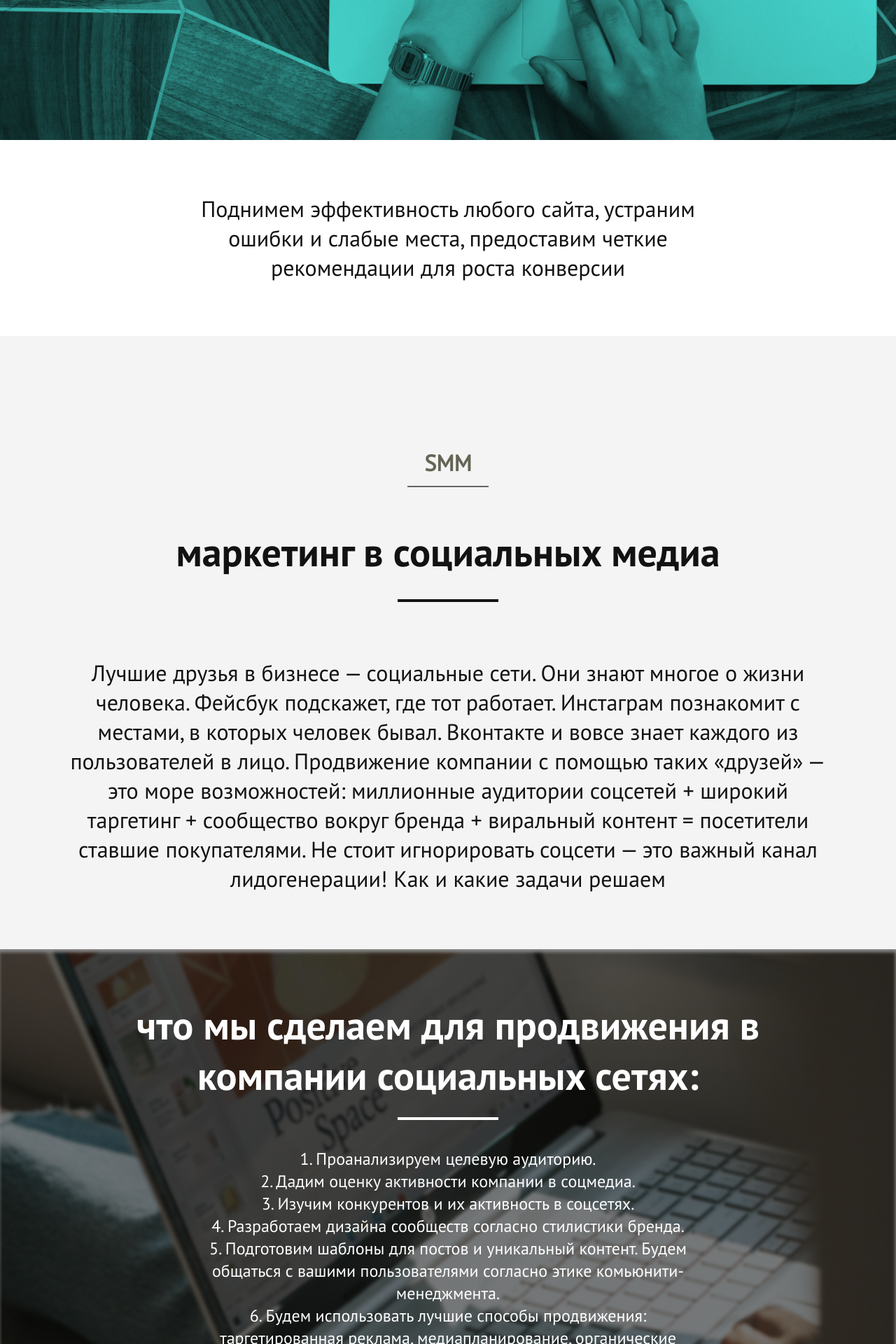
After one commit to kstdbrv/reactLab, a Django app: page /internet-marketing/smm/ in a window 1280 px wide. The commit adds this page. Shown: the part 600-2520 px from the top of the page at 70% size. Run offline with Django 3.2, Linux system fonts and the light colour scheme.

Commit message:
add SMM page

```diff
--- a/RUSALMA/main/templates/main/header.html
+++ b/RUSALMA/main/templates/main/header.html
@@ -49,6 +49,15 @@
         </div>
     </div>
     {% elif '/digital-strategy/' in request.path %}
+    <div class="breadcrumb">
+        <div class="bla">
+            <span>ᐳ</span>
+            <h1><a href="{% url 'internet_marketing' %}">интернет-маркетинг</a></h1>
+            <span>ᐳ</span>
+            <h1><a href="{{ request.get_full_path }}" class="active_header">{{ crumb }}</a></h1>
+        </div>
+    </div>
+    {% elif '/smm/' in request.path %}
     <div class="breadcrumb">
         <div class="bla">
             <span>ᐳ</span>
@@ -120,7 +129,7 @@
                             <li class="item_li"><a href="{% url 'seo' %}">— SEO</a></li>
                             <li class="item_li"><a href="{% url 'context_advert' %}">— контекстная реклама</a></li>
 
-                            <li class="item_li"><a href="">— SMM</a></li>
+                            <li class="item_li"><a href="{% url 'smm' %}">— SMM</a></li>
                             <li class="item_li"><a href="">— продвижение мобильного приложения</a></li>
                         </ul>
                 </li>
--- /dev/null
+++ b/RUSALMA/main/templates/main/smm.html
@@ -0,0 +1,129 @@
+{% extends 'main/main.html' %}
+{% load static %}
+    {% block style %}
+  <link rel="stylesheet" href="{% static '/css/smm_style.css' %}">
+  {% endblock %}
+  {% block content %}
+      {% include 'main/preview.html' %}
+      <div class="short-description">
+          <span>Поднимем эффективность любого сайта, устраним ошибки и слабые места, предоставим
+              четкие рекомендации для роста конверсии</span>
+      </div>
+  <div class="media">
+    <div class="container">
+      <div class="media__inner">
+        <h5 class="media__statment">
+          SMM
+         </h5>
+         <div class="media__statment-line"></div>
+         <h3 class="media__title">
+          маркетинг в социальных медиа
+         </h3>
+         <div class="media__title-line"></div>
+         <p class="media__text">
+          Лучшие друзья в бизнесе — социальные сети.
+          Они знают многое о жизни человека. Фейсбук
+          подскажет, где тот работает. Инстаграм познакомит
+          с местами, в которых человек бывал. Вконтакте и
+          вовсе знает каждого из пользователей в лицо.
+          Продвижение компании с помощью таких «друзей» —
+          это море возможностей: миллионные аудитории
+          соцсетей + широкий таргетинг + сообщество
+          вокруг бренда + виральный контент = посетители
+          ставшие покупателями. Не стоит игнорировать
+          соцсети — это важный канал лидогенерации!
+          Как и какие задачи решаем
+         </p>
+      </div>
+    </div>
+  </div>
+
+  <div class="works">
+    <div class="container">
+      <div class="works__inner">
+         <h3 class="works__title">
+          что мы сделаем для продвижения в компании
+          социальных сетях:
+         </h3>
+         <div class="works__title-line"></div>
+         <ul class="works__text">
+          <li>1.	Проанализируем целевую аудиторию.</li>
+          <li>2.	Дадим оценку активности компании в соцмедиа.</li>
+          <li>3.	Изучим конкурентов и их активность в соцсетях.</li>
+          <li>4.	Разработаем дизайна сообществ согласно стилистики бренда.</li>
+          <li>5.	Подготовим шаблоны для постов и уникальный контент. Будем общаться с вашими пользователями согласно этике комьюнити-менеджмента.</li>
+          <li>6.	Будем использовать лучшие способы продвижения: таргетированная реклама, медиапланирование, органические размещения, работа с блогерами и др.</li>
+         </>
+      </div>
+    </div>
+  </div>
+
+  <div class="block-info">
+    <div class="container">
+      <p class="block-info__text">
+        Вы получите подробный анализ каналов коммуникаций,
+        ваша компания получит широкий охват упоминания,
+        больше переходов на сайт, больше вовлеченности клиентов,
+        лиды продажи и конверсии.
+      </p>
+    </div>
+  </div>
+
+  <div class="stages_work">
+    <h2>этапы работ</h2>
+    <div class="border_h2"></div>
+    <div class="stages">
+        <div class="card">
+        <span>1 аналитика</span>
+        <p>Каждый наш SEO-проект включает общий анализ сайта, исследование конкурентной среды в популярных поисковых системах.
+                Мы используем передовые решения в качестве инструментов аналитики, позволяющих нашим специалистам эффективно работать с вашими данными.</p>
+        </div>
+        <div class="card">
+        <div class="img">
+            <object data="{% static '/images/backgrounds/smm/svg-1.svg' %}"></object>
+        </div>
+        </div>
+        <div class="card">
+            <div class="img">
+                <object data="{% static '/images/backgrounds/smm/svg-2.svg' %}"></object>
+            </div>
+        </div>
+        <div class="card">
+        <span>2 стратегия</span>
+        <p>Мы составляем карту проекта, включающую в себя полный список необходимых вам SEO-работ на период от 6 до 12 месяцев,
+            прогнозируем ежемесячный результат поискового трафика и ТОП позиций.</p>
+        </div>
+        <div class="card">
+        <span>3 контроль</span>
+        <p>Мы всегда начеку - будем отслеживать промежуточные результаты и корректировать SEO-стратегию каждые 3-4 месяца.
+                Гарантируем, что с нашей стороны все работы будут выполнены точно по плану.</p>
+        </div>
+        <div class="card">
+            <div class="img">
+                <object data="{% static '/images/backgrounds/smm/svg-3.svg' %}"></object>
+            </div>
+        </div>
+        <div class="card">
+            <div class="img">
+                <object data="{% static '/images/backgrounds/smm/svg-4.svg' %}"></object>
+            </div>
+        </div>
+        <div class="card">
+        <span>4 оптимизация</span>
+        <p>Наша работа — это не только составление рекомендаций, но и их реализация.
+                Подготовим исходные прототипы или рабочие макеты как отдельных блоков, так и новых целевых страниц.</p>
+        </div>
+        <div class="card">
+        <span>5 отчет</span>
+        <p>Строим отчетность по вашему проекту на основе ваших потребностей и целевых KPI: дают возможность
+            адаптировать отчетную систему к вашему проекту, с интеграцией статистики и системы мониторинга позиций.</p>
+        </div>
+        <div class="card">
+            <div class="img">
+                <object data="{% static '/images/backgrounds/smm/svg-5.svg' %}"></object>
+            </div>
+        </div>
+    </div>
+  </div>
+  {% include 'main/portfolio_works.html' %}
+{% endblock %}
--- a/RUSALMA/main/urls.py
+++ b/RUSALMA/main/urls.py
@@ -15,6 +15,7 @@ urlpatterns = [
     path('internet-marketing/usability/', views.usability, name='usability'),
     path('internet-marketing/seo/', views.seo, name='seo'),
     path('internet-marketing/context-advert/', views.context_advert, name='context_advert'),
+    path('internet-marketing/smm/', views.smm, name='smm'),
 
     path('web-development/', views.web_development, name='web_development'),
     path('web-development/chat-bots/', views.chat_bots, name='chat_bots'),
--- a/RUSALMA/main/views.py
+++ b/RUSALMA/main/views.py
@@ -194,3 +194,14 @@ def web_development(request):
         'image': image,
     }
     return render(request, 'main/web-development.html', context)
+
+
+def smm(request):
+    crumb = 'SMM'
+    image = '../../static/images/backgrounds/smm/bg-image.png'
+
+    context = {
+        'crumb': crumb,
+        'image': image,
+    }
+    return render(request, 'main/smm.html', context)
--- /dev/null
+++ b/RUSALMA/static/css/smm_style.css
@@ -0,0 +1,402 @@
+a {
+  color: black;
+  text-decoration: none;
+}
+
+.logo>a>svg>path {
+  fill: black;
+}
+
+footer {
+  background-color: #F4F4F4;
+}
+
+body {
+  margin: 0;
+  font-family: 'PT-Sans';
+  font-weight: 400;
+  width: 100%;
+  overflow-x: hidden;
+  font-style: normal;
+  color: #121212;
+}
+
+*, *:before, *:after {
+  box-sizing: border-box;
+}
+
+h1, h2, h3, h4, h5, h6 {
+  margin: 0;
+  font-size: inherit;
+}
+
+p {
+  margin: 0;
+}
+
+a {
+  text-decoration: none;
+  color: inherit;
+  display: inline-block;
+}
+
+ul, li {
+  margin: 0;
+  padding: 0;
+  list-style-type: none;
+}
+
+.container {
+  padding: 0 2vh;
+}
+
+@font-face {
+  font-family: 'PT-Sans';
+  src: url("../fonts/PT-Sans/PTS55F.ttf") format("truetype");
+  font-weight: 400;
+  font-style: normal;
+  font-display: swap;
+}
+
+@font-face {
+  font-family: 'PT-Sans-Bold';
+  src: url("../fonts/PT-Sans/PTS75F.ttf") format("truetype");
+  font-weight: 600;
+  font-style: bold;
+  font-display: swap;
+}
+
+/* short-discription */
+
+.short-description {
+  height: 35vh;
+  display: flex;
+  justify-content: center;
+  align-items: center;
+  font-size: 4vh;
+}
+
+.short-description>span {
+  display: block;
+  text-align: center;
+  width: 60%;
+}
+
+
+/* block-title */
+.block-title__text {
+  display: flex;
+  align-items: center;
+  min-height: 35vh;
+  font-size: 4vh;
+  text-align: center;
+  padding: 3vh 5vh;
+  max-width: 155vh;
+  margin: 0 auto;
+}
+
+/* block media */
+.media {
+  background: #F4F4F4;
+}
+
+.media__inner {
+  display: flex;
+  flex-direction: column;
+  align-items: center;
+  text-align: center;
+}
+
+.media__statment {
+  font-size: 4vh;
+  color: #656556;
+  margin-bottom: 1.5vh;
+  margin-top: 20vh;
+}
+
+.media__statment-line {
+  width: 14.5vh;
+  height: 0.2vh;
+  background-color: #656565;
+  margin-bottom: 7vh;
+}
+
+.media__title {
+  font-family: 'PT-Sans-Bold';
+  font-size: 7vh;
+  color: #121212;
+  margin-bottom: 3vh;
+  text-align: center;
+  margin: 0 auto;
+  margin-bottom: 4vh;
+}
+
+.media__title-line {
+  width: 18vh;
+  height: 0.5vh;
+  background-color: #121212;
+  margin-bottom: 10vh;
+}
+
+.media__text {
+  font-size: 4vh;
+  color: #121212;
+  padding-bottom: 10vh;
+  max-width: 135vh;
+}
+
+/* block works */
+.works {
+  background-image: linear-gradient(to top, rgba(18, 18, 18, 0.5), rgba(18, 18, 18, 0.5)), url("../images/backgrounds/smm/bg-works.png");
+  background-attachment: fixed;
+  background-repeat: no-repeat;
+  background-size: cover;
+  background-position: center;
+  padding: 9vh 0 9vh;
+  display: flex;
+  flex-direction: column;
+  align-items: center;
+  color: #FFFFFF;
+}
+
+.works__inner {
+  display: flex;
+  flex-direction: column;
+  align-items: center;
+  text-align: center;
+}
+
+.works__title {
+  font-family: 'PT-Sans-Bold';
+  font-size: 7vh;
+  margin-bottom: 3vh;
+  width: 140vh;
+}
+
+.works__title-line {
+  width: 18vh;
+  height: 0.5vh;
+  background-color: #fff;
+  margin-bottom: 5vh;
+}
+
+.works__text {
+  font-size: 3vh;
+  max-width: 135vh;
+  width: 86vh;
+  line-height: 4vh;
+}
+
+/* block info */
+.block-info {
+  background: #F4F4F4;
+}
+
+.block-info__text {
+  display: flex;
+  align-items: center;
+  min-height: 35vh;
+  font-size: 4vh;
+  text-align: center;
+  padding: 3vh 10vh;
+  padding-bottom: 6vh;
+  max-width: 155vh;
+  margin: 0 auto;
+}
+
+/* short-discription */
+.stages {
+  max-width: 150vh;
+  /*   display: flex;
+  flex-direction: column;
+  align-items: center;
+  justify-content: center; */
+  margin: 0 auto;
+}
+
+.short-description {
+  height: 35vh;
+  display: flex;
+  justify-content: center;
+  align-items: center;
+  font-size: 4vh;
+}
+
+.short-description > span {
+  display: block;
+  text-align: center;
+  width: 60%;
+}
+
+/* seo */
+.SEO {
+  background: #F4F4F4;
+  display: flex;
+  flex-direction: column;
+  align-items: center;
+  text-align: center;
+  padding-top: 4vh;
+  padding-bottom: 9vh;
+}
+
+.SEO > span {
+  font-weight: bold;
+  font-size: 4vh;
+  color: #656556;
+  margin-bottom: 1vh;
+}
+
+.border_span {
+  border-bottom: .3vh solid #656565;
+  width: 15vh;
+  margin-bottom: 8vh;
+}
+
+.SEO > h2 {
+  font-family: 'PT-Sans-Bold';
+  font-size: 7vh;
+  color: #121212;
+  width: 50%;
+  margin-bottom: 2vh;
+}
+
+.border_h2 {
+  border-bottom: .7vh solid #121212;
+  width: 10vw;
+  margin: 0 auto;
+  margin-bottom: 8vh;
+}
+
+.SEO > p {
+  font-weight: normal;
+  font-size: 4vh;
+  text-align: center;
+  margin: 0 auto;
+  color: #121212;
+  width: 60vw;
+  margin-bottom: 3vh;
+}
+
+.SEO > span {
+  font-weight: normal;
+  font-size: 3vh;
+  text-align: center;
+  color: #121212;
+  width: 45vw;
+  margin: 0 auto;
+}
+
+/* stages work */
+.stages_work {
+  padding: 4vh 2vw;
+}
+
+.stages_work > h2 {
+  font-size: 8vh;
+  text-align: center;
+  font-family: 'PT-Sans-Bold';
+  color: #121212;
+  margin: 0 auto;
+  margin-bottom: 2vh;
+}
+
+.stages {
+  display: flex;
+  flex-direction: row;
+  flex-wrap: wrap;
+  justify-content: space-between;
+}
+
+.card > span {
+  font-family: Montserrat;
+  font-weight: bold;
+  font-size: 7vh;
+  color: #121212;
+}
+
+.card > p {
+  font-weight: normal;
+  font-size: 3vh;
+  color: #121212;
+  margin-top: 8vh;
+  word-wrap: break-word;
+}
+
+.card {
+  width: 45%;
+  margin-bottom: 10vh;
+}
+
+.img {
+  width: 45vh;
+  display: flex;
+  /* justify-content: center; */
+}
+
+.card > object {
+  max-width: 100%;
+  height: auto;
+}
+
+/* usability */
+.usability {
+  display: flex;
+  flex-direction: column;
+  align-items: center;
+  text-align: center;
+  padding-top: 10vh;
+  padding-bottom: 2vh;
+}
+
+.usability {
+  background: #F4F4F4;
+  display: flex;
+  flex-direction: column;
+  text-align: center;
+  padding-top: 10vh;
+}
+
+.usability > span {
+  font-weight: normal;
+  font-size: 4vh;
+  color: #656556;
+  margin-bottom: 1vh;
+}
+
+.usability > h2 {
+  font-family: 'PT-Sans-Bold';
+  font-size: 8vh;
+  color: #121212;
+  width: 50vw;
+  margin: 0 auto;
+  margin-bottom: 2vh;
+}
+
+.usability > p {
+  font-weight: normal;
+  font-size: 4vh;
+  text-align: center;
+  margin: 0 auto;
+  color: #121212;
+  width: 60vw;
+  margin-bottom: 3vh;
+}
+
+.image {
+  display: flex;
+  flex-direction: column;
+  text-align: center;
+  background-image: linear-gradient(to top, rgba(0, 0, 0, 0.6), rgba(0, 0, 0, 0.6)), url(../images/backgrounds/seo-prod/img.png);
+  background-size: cover;
+  background-attachment: fixed;
+}
+
+.image > p {
+  margin: 0 auto;
+  font-weight: normal;
+  font-size: 3vh;
+  text-align: center;
+  color: #FFFFFF;
+  width: 50vw;
+  padding: 7vh 0;
+}
```
Also changed, not shown: RUSALMA/main/templates/main/index.html (+4 -4 lines), RUSALMA/static/images/backgrounds/smm/bg-image.png (added), RUSALMA/static/images/backgrounds/smm/bg-works.png (added), RUSALMA/static/images/backgrounds/smm/svg-1.svg (added), RUSALMA/static/images/backgrounds/smm/svg-2.svg (added), RUSALMA/static/images/backgrounds/smm/svg-3.svg (added), RUSALMA/static/images/backgrounds/smm/svg-4.svg (added), RUSALMA/static/images/backgrounds/smm/svg-5.svg (added).
